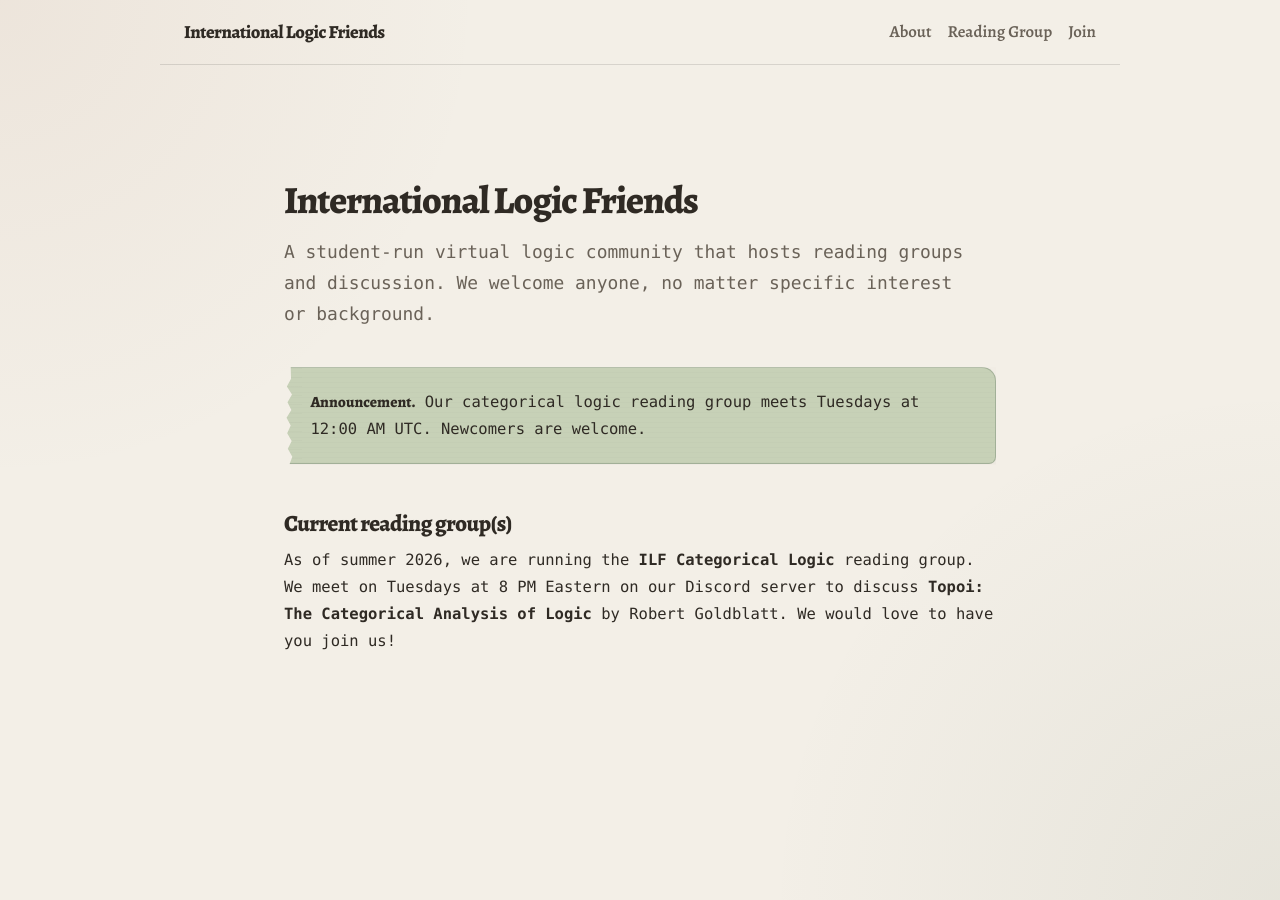
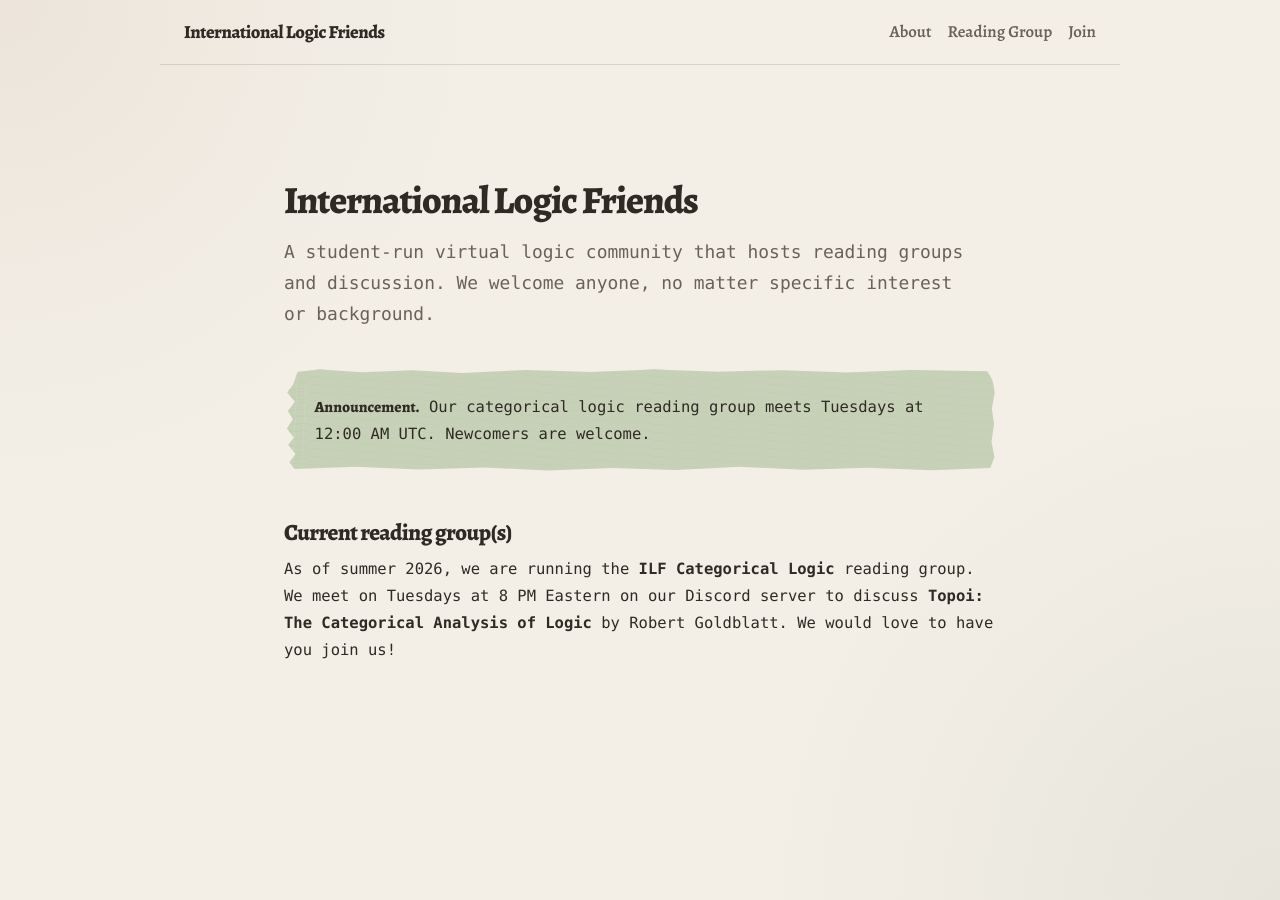
Before and after one commit to international-logic-friends/international-logic-friends.github.io, a Jekyll site: the page built from index.md, in a window 1280 px wide. Built offline with Jekyll 4.4.1, drawn with Linux system fonts in a browser that asks for light colours; some web fonts are replaced.

Commit message:
more torn paper effects

```diff
--- a/assets/css/style.scss
+++ b/assets/css/style.scss
@@ -336,6 +336,8 @@ p + h3,
 
 /* Announcement / torn green paper notice */
 
+/* Announcement / natural torn green paper notice */
+
 .announcement {
   position: relative;
   isolation: isolate;
@@ -343,35 +345,67 @@ p + h3,
 
   background: #c7d1b7;
 
-  border: 1px solid rgba(68, 91, 74, 0.28);
-  border-left: 0;
-  border-radius: 0 14px 7px 0;
+  border: 1px solid rgba(68, 91, 74, 0.22);
+  border-radius: 0;
 
-  padding: 1.25rem 1.35rem 1.25rem 1.65rem;
-  margin: 2.35rem 0 2.9rem;
+  padding: 1.45rem 1.55rem 1.4rem 1.85rem;
+  margin: 2.45rem 0 3rem;
 
   clip-path: polygon(
-    0.42rem 0%,
-    100% 0%,
-    100% 100%,
-    0.34rem 100%,
-    0.52rem 92%,
-    0.24rem 84%,
-    0.48rem 76%,
-    0.20rem 68%,
-    0.42rem 60%,
-    0.16rem 52%,
-    0.46rem 44%,
-    0.22rem 36%,
-    0.50rem 28%,
-    0.18rem 20%,
-    0.44rem 12%
+    /* top edge */
+    0.85rem 0.18rem,
+    5% 0.05rem,
+    11% 0.22rem,
+    18% 0.10rem,
+    25% 0.26rem,
+    34% 0.08rem,
+    43% 0.20rem,
+    52% 0.04rem,
+    61% 0.18rem,
+    70% 0.09rem,
+    79% 0.24rem,
+    88% 0.07rem,
+    calc(100% - 0.55rem) 0.16rem,
+
+    /* right edge */
+    calc(100% - 0.22rem) 11%,
+    calc(100% - 0.08rem) 23%,
+    calc(100% - 0.26rem) 39%,
+    calc(100% - 0.12rem) 54%,
+    calc(100% - 0.28rem) 71%,
+    calc(100% - 0.10rem) 86%,
+    calc(100% - 0.36rem) calc(100% - 0.22rem),
+
+    /* bottom edge */
+    91% calc(100% - 0.08rem),
+    82% calc(100% - 0.24rem),
+    73% calc(100% - 0.12rem),
+    64% calc(100% - 0.30rem),
+    55% calc(100% - 0.10rem),
+    46% calc(100% - 0.22rem),
+    37% calc(100% - 0.07rem),
+    28% calc(100% - 0.26rem),
+    19% calc(100% - 0.13rem),
+    10% calc(100% - 0.31rem),
+    0.65rem calc(100% - 0.16rem),
+
+    /* left edge */
+    0.34rem 91%,
+    0.72rem 83%,
+    0.26rem 74%,
+    0.62rem 67%,
+    0.18rem 58%,
+    0.55rem 49%,
+    0.24rem 41%,
+    0.68rem 32%,
+    0.20rem 23%,
+    0.58rem 15%
   );
 
-  filter: drop-shadow(0 12px 24px rgba(47, 42, 36, 0.075));
+  filter: drop-shadow(0 13px 22px rgba(47, 42, 36, 0.08));
 }
 
-/* subtle paper fiber texture */
+/* subtle handmade paper fibers */
 .announcement::before {
   content: "";
   position: absolute;
@@ -380,45 +414,55 @@ p + h3,
   pointer-events: none;
 
   background-image:
+    radial-gradient(circle at 12% 18%, rgba(255, 255, 255, 0.22) 0 1px, transparent 1.5px),
+    radial-gradient(circle at 68% 34%, rgba(47, 42, 36, 0.055) 0 0.8px, transparent 1.4px),
+    radial-gradient(circle at 38% 78%, rgba(255, 255, 255, 0.18) 0 1px, transparent 1.6px),
     repeating-linear-gradient(
-      0deg,
-      rgba(47, 42, 36, 0.025) 0px,
-      rgba(47, 42, 36, 0.025) 1px,
+      4deg,
+      rgba(47, 42, 36, 0.018) 0px,
+      rgba(47, 42, 36, 0.018) 1px,
       transparent 1px,
-      transparent 5px
+      transparent 8px
     ),
     repeating-linear-gradient(
-      90deg,
-      rgba(255, 255, 255, 0.11) 0px,
-      rgba(255, 255, 255, 0.11) 1px,
+      91deg,
+      rgba(255, 255, 255, 0.09) 0px,
+      rgba(255, 255, 255, 0.09) 1px,
       transparent 1px,
-      transparent 8px
+      transparent 11px
     );
 
-  opacity: 0.55;
+  opacity: 0.58;
   mix-blend-mode: multiply;
 }
 
-/* torn edge fibers */
+/* fibrous torn left edge */
 .announcement::after {
   content: "";
   position: absolute;
-  top: 0;
-  left: 0.15rem;
-  bottom: 0;
-  width: 1rem;
+  top: 0.35rem;
+  bottom: 0.35rem;
+  left: 0.16rem;
+  width: 1.15rem;
   pointer-events: none;
 
   background:
     repeating-linear-gradient(
-      180deg,
-      rgba(47, 42, 36, 0.045) 0px,
-      rgba(47, 42, 36, 0.045) 1px,
+      177deg,
+      rgba(47, 42, 36, 0.050) 0px,
+      rgba(47, 42, 36, 0.050) 1px,
+      transparent 1px,
+      transparent 7px
+    ),
+    repeating-linear-gradient(
+      93deg,
+      rgba(255, 255, 255, 0.14) 0px,
+      rgba(255, 255, 255, 0.14) 1px,
       transparent 1px,
       transparent 9px
     );
 
-  opacity: 0.45;
+  opacity: 0.5;
 }
 
 .announcement p {
```
